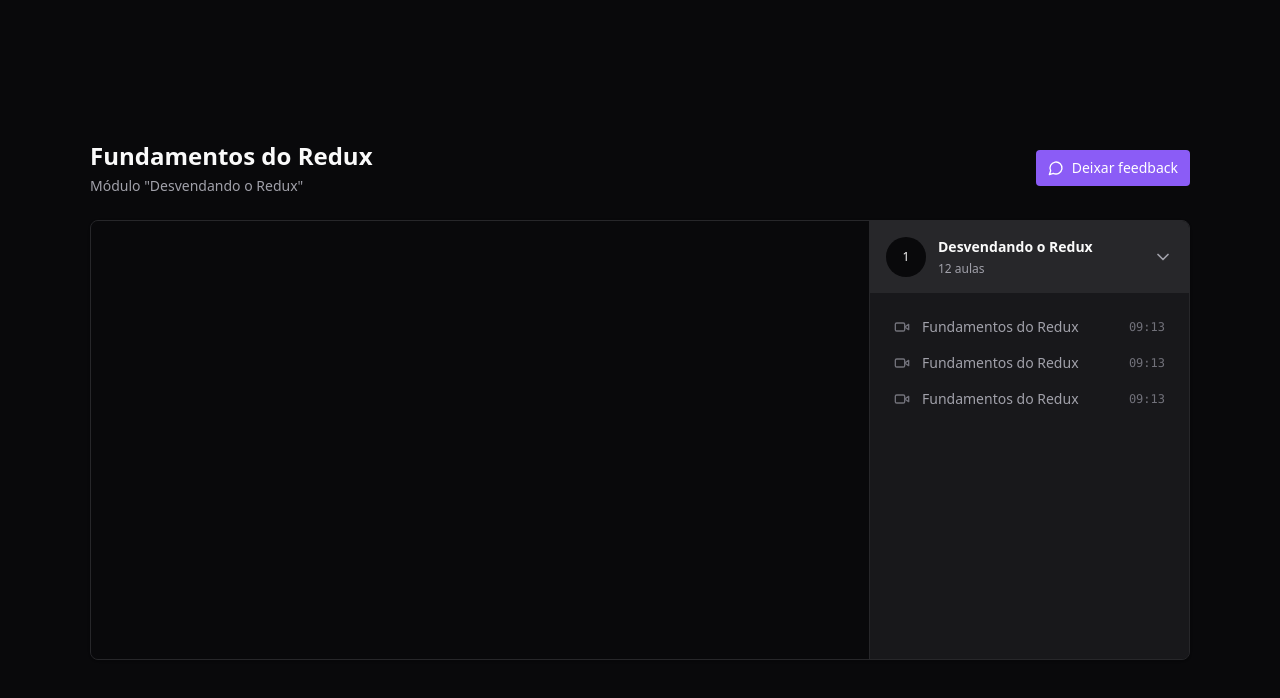
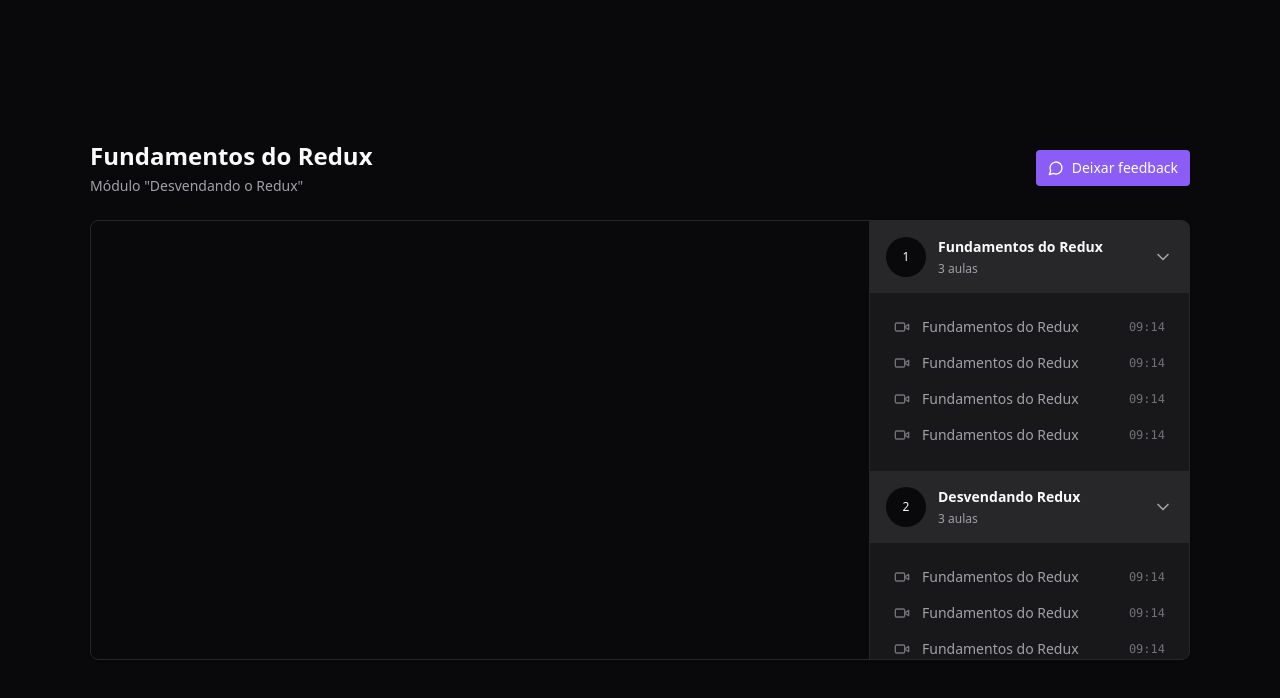
Before and after one commit to Rodrigo001-dev/react-redux-zustand, a React (Vite) app: page / in a window 1280 px wide. Shown: the top 698 px of the page. Built offline with nearby package versions, Linux system fonts and the light colour scheme.

Commit message:
:recycle: refactor: separate into components

```diff
--- /dev/null
+++ b/src/components/Header.tsx
@@ -0,0 +1,8 @@
+export function Header() {
+  return (
+    <div className="flex flex-col gap-1">
+      <h1 className="text-2xl font-bold">Fundamentos do Redux</h1>
+      <span className="text-sm text-zinc-400">Módulo "Desvendando o Redux"</span>
+    </div>
+  )
+}
--- /dev/null
+++ b/src/components/Lesson.tsx
@@ -0,0 +1,18 @@
+import { Video } from "lucide-react";
+
+interface LessonProps {
+  title: string
+  duration: string
+}
+
+export function Lesson({ title, duration }: LessonProps) {
+  return (
+    <button className="flex items-center gap-3 text-sm text-zinc-400">
+      <Video className="w-4 h-4 text-zinc-500" />
+      <span>{title}</span>
+      <span className="ml-auto font-mono text-xs text-zinc-500">
+        {duration}
+      </span>
+    </button>
+  )
+}
--- /dev/null
+++ b/src/components/Module.tsx
@@ -0,0 +1,35 @@
+import { ChevronDown } from "lucide-react";
+
+import { Lesson } from "./Lesson";
+
+interface ModuleProps {
+  moduleIndex: number
+  title: string
+  amountOfLessons: number
+}
+
+export function Module({ moduleIndex, title, amountOfLessons }: ModuleProps) {
+  return (
+    <div>
+      <button className="flex w-full items-center gap-3 bg-zinc-800 p-4">
+        <div className="flex h-10 w-10 rounded-full items-center justify-center bg-zinc-950 text-xs">
+          {moduleIndex + 1}
+        </div>
+
+        <div className="flex flex-col gap-1 text-left">
+          <strong className="text-sm">{title}</strong>
+          <span className="text-xs text-zinc-400">{amountOfLessons} aulas</span>
+        </div>
+
+        <ChevronDown className="w-5 h-5 ml-auto text-zinc-400" />
+      </button>
+
+      <nav className="relative flex flex-col gap-4 p-6">
+        <Lesson title="Fundamentos do Redux" duration="09:14" />
+        <Lesson title="Fundamentos do Redux" duration="09:14" />
+        <Lesson title="Fundamentos do Redux" duration="09:14" />
+        <Lesson title="Fundamentos do Redux" duration="09:14" />
+      </nav>
+    </div>
+  )
+}
--- /dev/null
+++ b/src/components/Video.tsx
@@ -0,0 +1,14 @@
+import ReactPlayer from "react-player";
+
+export function Video() {
+  return (
+    <div className="w-full bg-zinc-950 aspect-video">
+      <ReactPlayer
+        width="100%"
+        height="100%"
+        controls
+        url="https://www.youtube.com/watch?v=ugDAPN3rhIE"
+      />
+    </div>
+  )
+}
--- a/src/components/pages/Player.tsx
+++ b/src/components/pages/Player.tsx
@@ -1,16 +1,15 @@
-import { ChevronDown, MessageCircle, Video } from "lucide-react";
-import ReactPlayer from "react-player";
+import { MessageCircle } from "lucide-react";
+
+import { Header } from "../Header";
+import { Video } from "../Video";
+import { Module } from "../Module";
 
 export function Player() {
   return (
     <div className="h-screen bg-zinc-950 text-zinc-50 flex justify-center items-center">
       <div className="flex w-[1100px] flex-col gap-6">
         <div className="flex items-center justify-between">
-          {/* Header */}
-          <div className="flex flex-col gap-1">
-            <h1 className="text-2xl font-bold">Fundamentos do Redux</h1>
-            <span className="text-sm text-zinc-400">Módulo "Desvendando o Redux"</span>
-          </div>
+          <Header />
 
           <button className="flex items-center gap-2 rounded bg-violet-500 px-3 py-2 text-sm font-medium text-white hover:bg-violet-600">
             <MessageCircle className="w-4 h-4" />
@@ -20,57 +19,13 @@
 
         <main className="relative flex overflow-hidden rounded-lg border border-zinc-800 bg-zinc-900 shadow pr-80">
           <div className="flex-1">
-            <div className="w-full bg-zinc-950 aspect-video">
-              <ReactPlayer
-                width="100%"
-                height="100%"
-                controls
-                url="https://www.youtube.com/watch?v=ugDAPN3rhIE"
-              />
-            </div>
+            <Video />
           </div>
 
           <aside className="w-80 absolute top-0 bottom-0 right-0 border-l divide-y-2 divide-zinc-900 border-zinc-800 bg-zinc-900 overflow-y-auto scrollbar scrollbar-thin scrollbar-track-zinc-950 scrollbar-thumb-zinc-800">
-            <div>
-              <button className="flex w-full items-center gap-3 bg-zinc-800 p-4">
-                <div className="flex h-10 w-10 rounded-full items-center justify-center bg-zinc-950 text-xs">
-                  1
-                </div>
-
-                <div className="flex flex-col gap-1 text-left">
-                  <strong className="text-sm">Desvendando o Redux</strong>
-                  <span className="text-xs text-zinc-400">12 aulas</span>
-                </div>
-
-                <ChevronDown className="w-5 h-5 ml-auto text-zinc-400" />
-              </button>
-
-              <nav className="relative flex flex-col gap-4 p-6">
-                <button className="flex items-center gap-3 text-sm text-zinc-400">
-                  <Video className="w-4 h-4 text-zinc-500" />
-                  <span>Fundamentos do Redux</span>
-                  <span className="ml-auto font-mono text-xs text-zinc-500">
-                    09:13
-                  </span>
-                </button>
-
-                <button className="flex items-center gap-3 text-sm text-zinc-400">
-                  <Video className="w-4 h-4 text-zinc-500" />
-                  <span>Fundamentos do Redux</span>
-                  <span className="ml-auto font-mono text-xs text-zinc-500">
-                    09:13
-                  </span>
-                </button>
-
-                <button className="flex items-center gap-3 text-sm text-zinc-400">
-                  <Video className="w-4 h-4 text-zinc-500" />
-                  <span>Fundamentos do Redux</span>
-                  <span className="ml-auto font-mono text-xs text-zinc-500">
-                    09:13
-                  </span>
-                </button>
-              </nav>
-            </div>
+            <Module moduleIndex={0} title="Fundamentos do Redux" amountOfLessons={3} />
+            <Module moduleIndex={1} title="Desvendando Redux" amountOfLessons={3} />
+            <Module moduleIndex={2} title="Desvendando Redux" amountOfLessons={3} />
           </aside>
         </main>
       </div>
```
